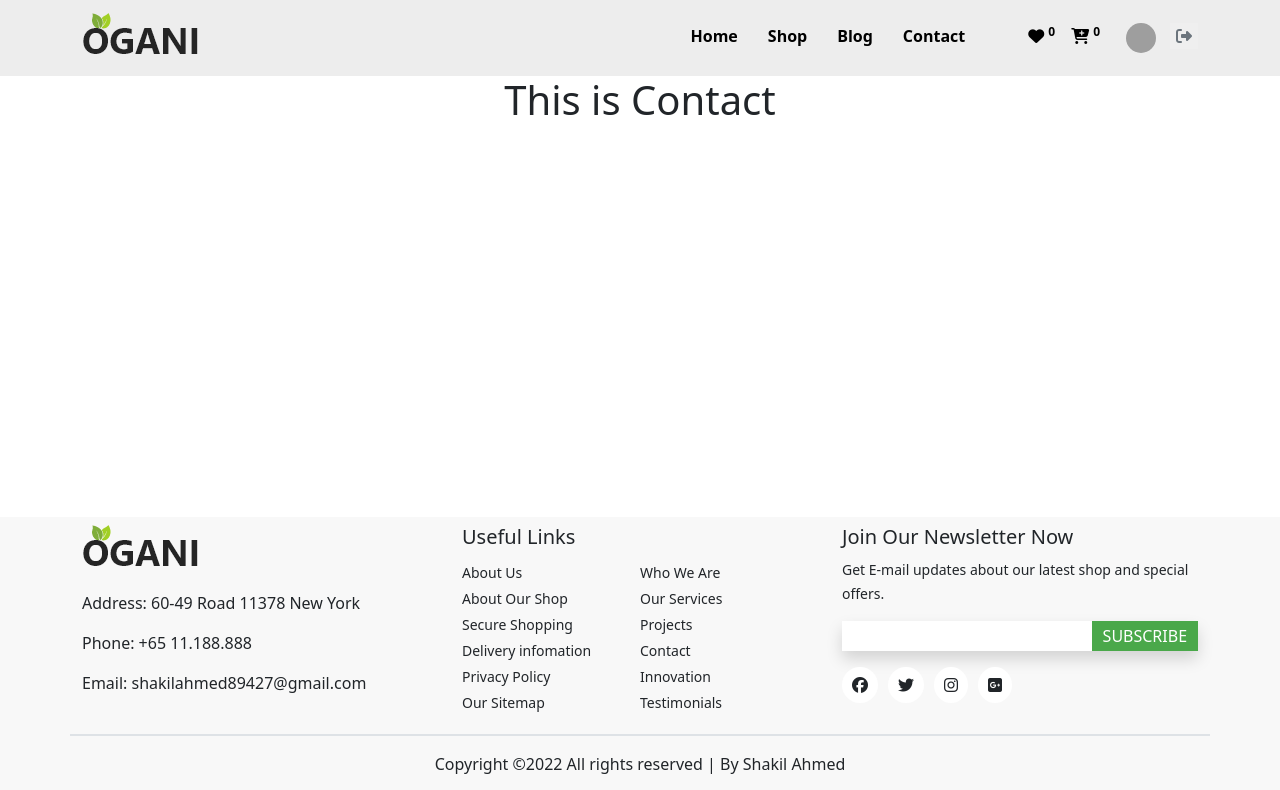
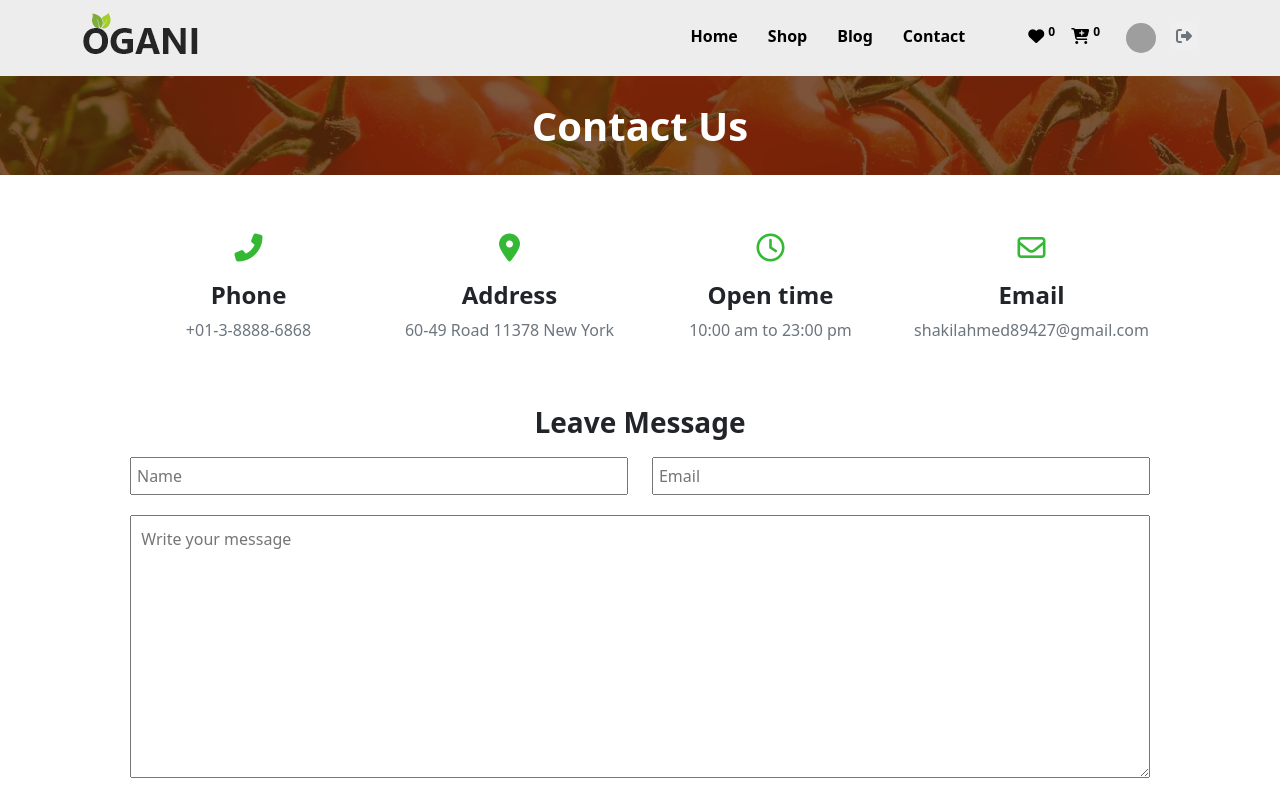
Before and after one commit to shakil89427/Ogani-Client, a React (Create React App) app: page /contact in a window 1280 px wide. Shown: the top 790 px of the page. Built offline with nearby package versions, Linux system fonts and the light colour scheme; no server answers; grey boxes are pictures that could not be loaded.

Commit message:
contact design done

```diff
--- a/src/Components/Blog/Blog.css
+++ b/src/Components/Blog/Blog.css
@@ -1,5 +1,5 @@
 .blog-h1 {
-  background-image: url("../../img//breadcrumb.jpg");
+  background-image: url("../../img/breadcrumb.jpg");
   background-repeat: none;
   background-size: cover;
   text-align: center;
--- /dev/null
+++ b/src/Components/Contact/Contact.css
@@ -0,0 +1,20 @@
+.contact-h1 {
+  background-image: url("../../img/breadcrumb.jpg");
+  background-repeat: none;
+  background-size: cover;
+  text-align: center;
+  color: white;
+  padding: 2%;
+}
+.contact-i {
+  color: rgb(53, 185, 53);
+}
+.message-input {
+  width: 100%;
+  margin-top: 2%;
+  padding: 1%;
+  outline: none;
+}
+.message-input:focus {
+  border: 2px solid rgb(53, 185, 53);
+}
--- a/src/Components/Contact/Contact.js
+++ b/src/Components/Contact/Contact.js
@@ -1,9 +1,84 @@
 import React from "react";
+import { Col, Container, Row } from "react-bootstrap";
+import "./Contact.css";
 
 const Contact = () => {
   return (
     <div>
-      <h1 className="text-center">This is Contact</h1>
+      <h1 className="text-center fw-bold contact-h1">Contact Us</h1>
+      <Container>
+        <Row className="p-5">
+          <Col sm={12} md={6} lg={3}>
+            <div className="d-flex flex-column align-items-center justify-content-center">
+              <h3 className="mb-3">
+                <i class="contact-i fas fa-phone-alt"></i>
+              </h3>
+              <h4 className="fw-bolder">Phone</h4>
+              <p className="text-secondary">+01-3-8888-6868</p>
+            </div>
+          </Col>
+          <Col sm={12} md={6} lg={3}>
+            <div className="d-flex flex-column align-items-center justify-content-center">
+              <h3 className="mb-3">
+                <i class="contact-i fas fa-map-marker-alt"></i>
+              </h3>
+              <h4 className="fw-bolder">Address</h4>
+              <p className="text-secondary">60-49 Road 11378 New York</p>
+            </div>
+          </Col>
+          <Col sm={12} md={6} lg={3}>
+            <div className="d-flex flex-column align-items-center justify-content-center">
+              <h3 className="mb-3">
+                <i class="contact-i far fa-clock"></i>
+              </h3>
+              <h4 className="fw-bolder">Open time</h4>
+              <p className="text-secondary">10:00 am to 23:00 pm</p>
+            </div>
+          </Col>
+          <Col sm={12} md={6} lg={3}>
+            <div className="d-flex flex-column align-items-center justify-content-center">
+              <h3 className="mb-3">
+                <i class="contact-i far fa-envelope"></i>
+              </h3>
+              <h4 className="fw-bolder">Email</h4>
+              <p className="text-secondary">shakilahmed89427@gmail.com</p>
+            </div>
+          </Col>
+        </Row>
+        <h3 className="fw-bolder text-center">Leave Message</h3>
+        <form className="px-5 pb-5">
+          <Row>
+            <Col sm={12} md={6} lg={6}>
+              <input
+                name="name"
+                required
+                placeholder="Name"
+                className="message-input"
+                type="text"
+              />
+            </Col>
+            <Col sm={12} md={6} lg={6}>
+              <input
+                placeholder="Email"
+                className="message-input"
+                type="email"
+                name="email"
+                required
+              />
+            </Col>
+            <Col sm={12} md={12} lg={12}>
+              <textarea
+                name="message"
+                required
+                placeholder="Write your message"
+                className="message-input"
+                rows="10"
+              />
+            </Col>
+          </Row>
+          <button className="allbtn d-block mx-auto mt-2">SEND MESSAGE</button>
+        </form>
+      </Container>
     </div>
   );
 };
```
